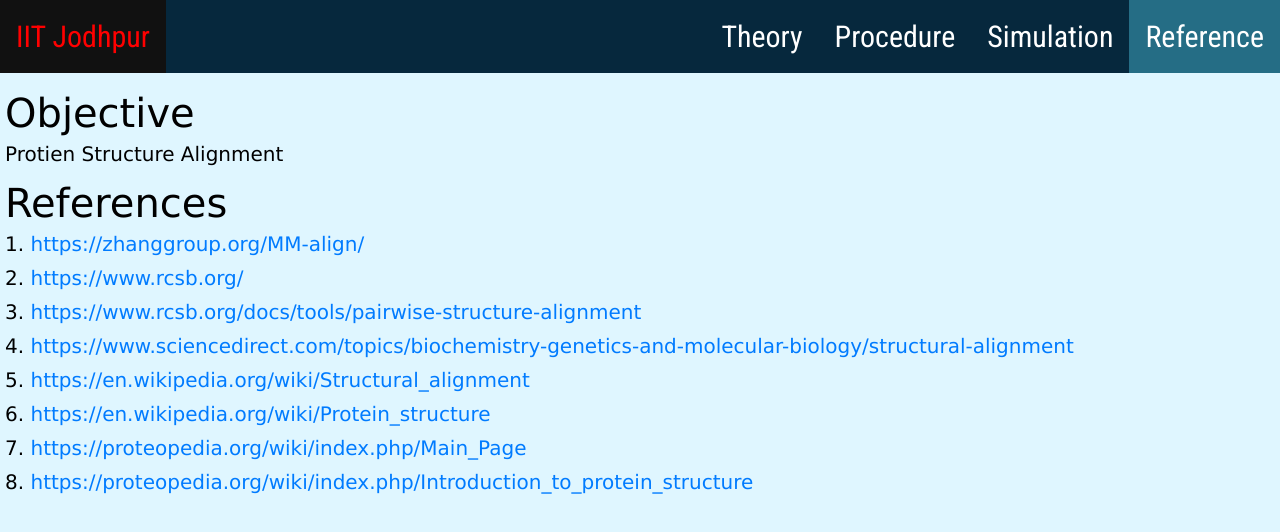
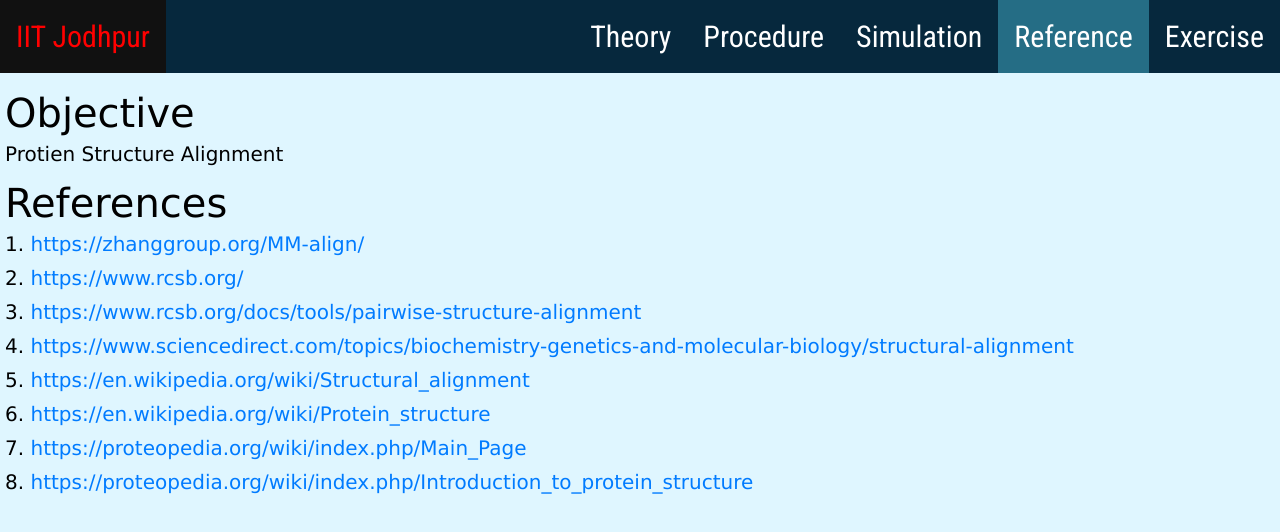
Before and after one commit to YUVI-09/LAB-SIMULATION, a plain HTML site: page reference.html in a window 1280 px wide. Drawn offline with nearby package versions, Linux system fonts and the light colour scheme.

Commit message:
Update reference.html

```diff
--- a/reference.html
+++ b/reference.html
@@ -33,6 +33,7 @@
 <body>
     <ul>
         <li><a href="https://www.iitj.ac.in/">IIT Jodhpur</a></li>
+        <li style="float: right"><a  href="exercise.html">Exercise</a></li>
         <li style="float: right"><a class="active" href="reference.html">Reference</a></li>
         <li style="float: right"><a href="simulation.html">Simulation</a></li>
         <li style="float: right"><a  href="procedure.html">Procedure</a></li>
```
